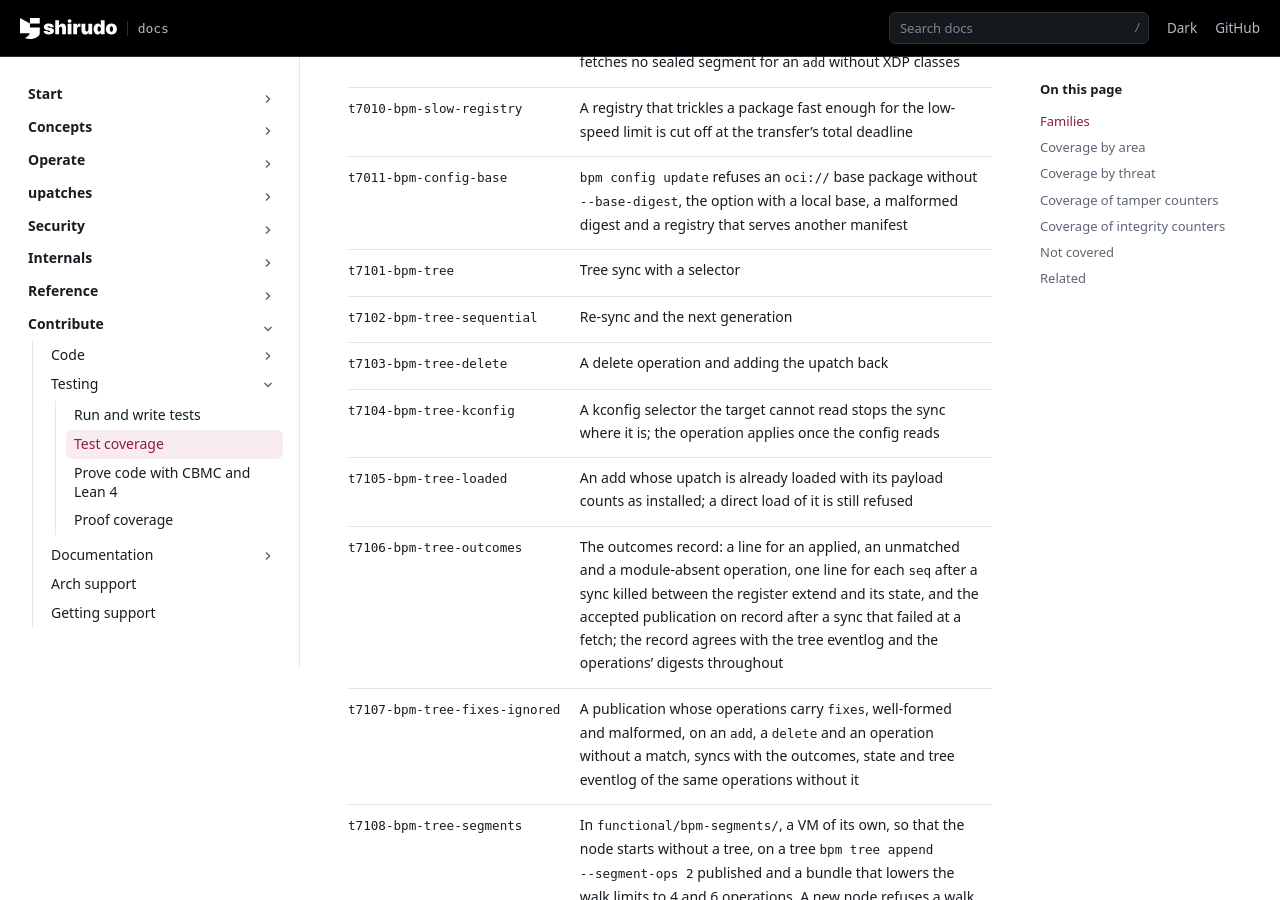
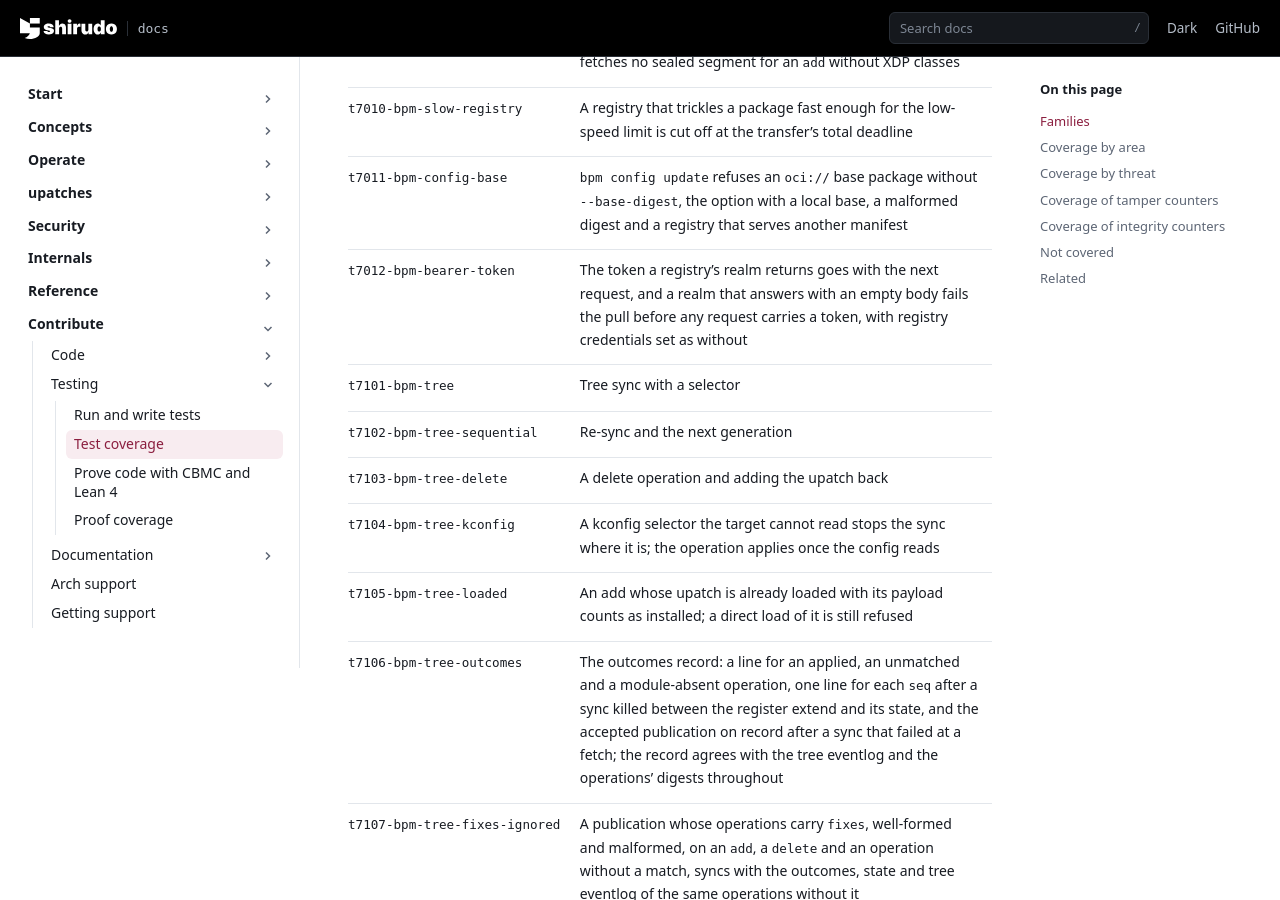
Before and after one commit to AliBashaSY/shirudo, a Sphinx documentation site: the page built from Documentation/contribute/testing/test-coverage.rst, in a window 1280 px wide and 900 px high, scrolled down 14509 px. Built offline with Sphinx 7.4.7, drawn with Linux system fonts in a browser that asks for light colours; pages that are not in the unit, such as notebooks, are missing from menus.

Commit message:
bpm: fail a bearer token fetch whose realm answers with no body
get_bearer_token() declares ret as -EINVAL and leaves on a response
without a body by a bare goto, so that such a response fails the fetch.
With registry credentials set, ret no longer holds -EINVAL there:
encode_basic() stored its 0 in it before the request. The fetch then
returns 0 with no token, and get_memory() repeats the request with an
empty one. Against a realm that answers 200 with nothing, with
BPM_OCI_USERNAME and BPM_OCI_PASSWORD set, the registry sees

  /v2/ns/empty/manifests/1.0.0 none
  /token/empty Basic dXNlcjpzZWNyZXQ=
  /v2/ns/empty/manifests/1.0.0 Bearer

and bpm pull fails with "Permission denied" from the second 401, where
without credentials it fails with "Invalid argument" and sends no third
request. Nothing worse comes of it, but the empty response is not
refused as the check means it to be.

Set the error where the empty body is found.

t7012 serves a realm that returns a token and one that returns nothing,
and checks that the token goes with the next request and that the empty
answer fails the pull before any request carries a token, with and
without credentials. Its last case fails on the old code.

Fixes: 1fb67d3fc9c0 ("bpm: refuse an empty bearer token response")
Signed-off-by: Daniel Borkmann <daniel@iogearbox.net>

```diff
--- a/Documentation/contribute/testing/test-coverage.rst
+++ b/Documentation/contribute/testing/test-coverage.rst
@@ -655,6 +655,11 @@ signed config image.
      - ``bpm config update`` refuses an ``oci://`` base package without
        ``--base-digest``, the option with a local base, a malformed
        digest and a registry that serves another manifest
+   * - ``t7012-bpm-bearer-token``
+     - The token a registry's realm returns goes with the next request,
+       and a realm that answers with an empty body fails the pull before
+       any request carries a token, with registry credentials set as
+       without
    * - ``t7101-bpm-tree``
      - Tree sync with a selector
    * - ``t7102-bpm-tree-sequential``
```
Also changed, not shown: 2 other files.
